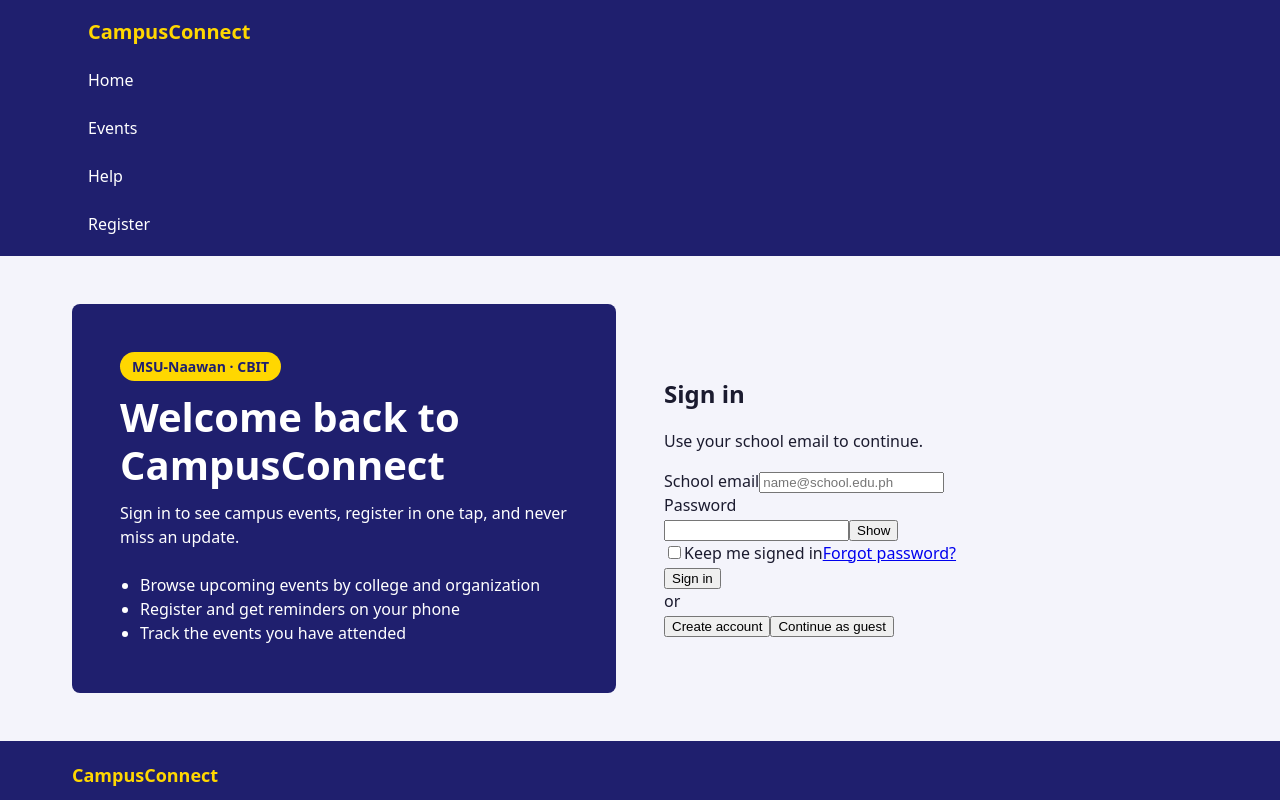
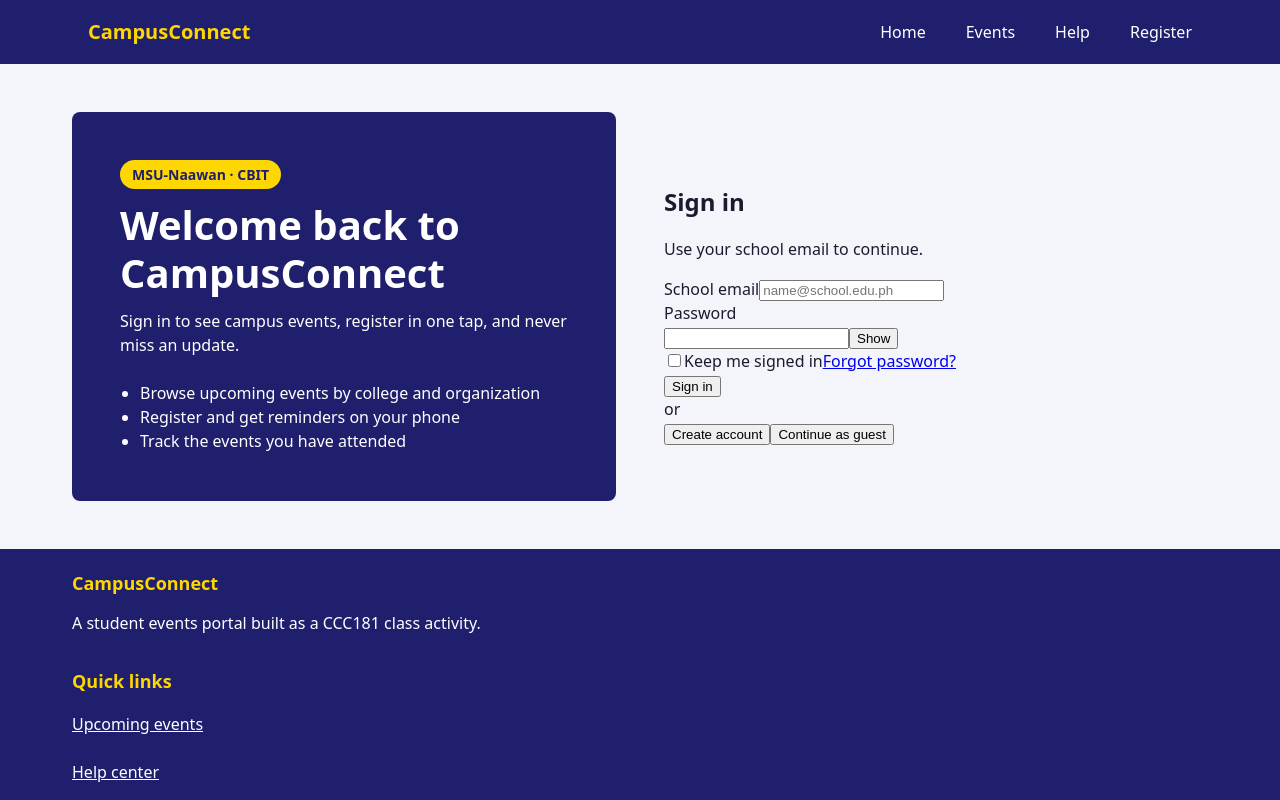
Before and after one commit to leonard-corpuz/ccc181-week10-group11, a React (Vite) app: page / in a window 1280 px wide. Shown: the top 800 px of the page. Built offline with nearby package versions, Linux system fonts and the light colour scheme.

Commit message:
nav: navbar in one row from 768px

```diff
--- a/src/styles/nav.css
+++ b/src/styles/nav.css
@@ -78,3 +78,11 @@
   margin-block: 1rem 0; /* not "margin: 1rem 0 0": see Mistakes */
   font-size: 0.875rem;
 }
+@media (min-width: 768px) {
+  .navbar {
+    flex-direction: row;
+    justify-content: space-between;
+    align-items: center; /* brand LEFT, links RIGHT */
+  }
+  .nav-list { flex-direction: row; gap: 0.5rem; } /* links in ONE row */
+}
```
